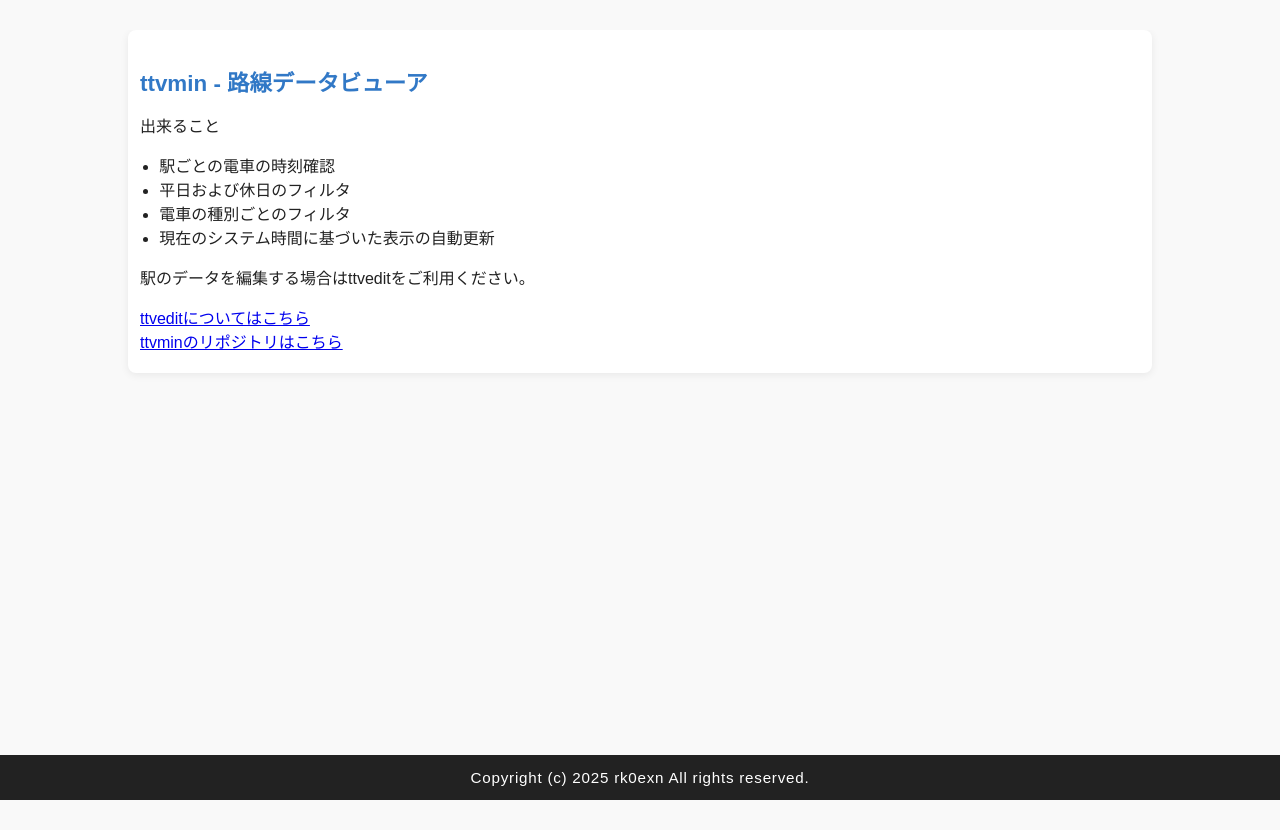
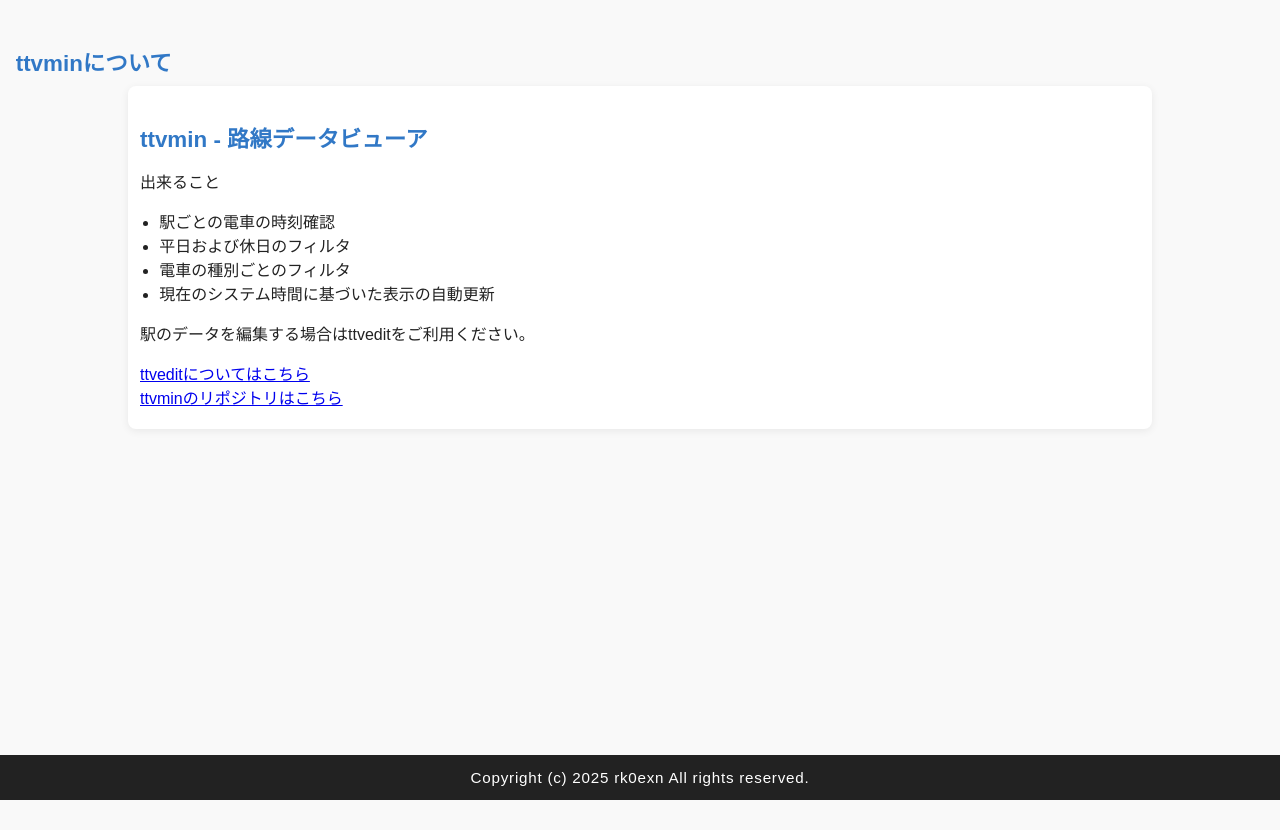
Before and after one commit to rk0exn/rk0exn.github.io, a plain HTML site: page ttvmin.html in a window 1280 px wide. Drawn offline with Linux system fonts and the light colour scheme.

Commit message:
Update ttvmin.html

```diff
--- a/ttvmin.html
+++ b/ttvmin.html
@@ -8,6 +8,7 @@
     <link rel="icon" href="./favicon.ico" type="image/x-icon">
     <meta name="robots" content="noindex, nofollow, noarchive, nosnippet, max-image-preview:none, max-video-preview:0, noimageindex, unavailable-after:Thu, 24 Nov 2022 00:00:00 +0900">
     <link rel="stylesheet" href="./global.css">
+    <h1 class="title">ttvminについて</h1>
 </head>
 <body>
     <div class="intro-container">
```
